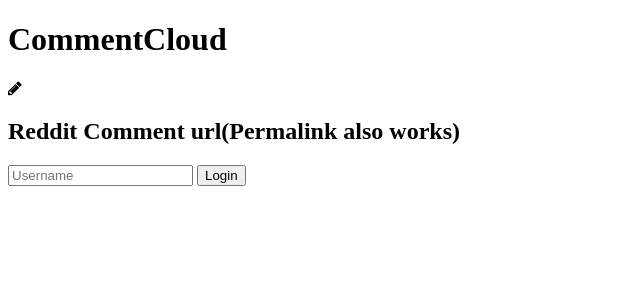
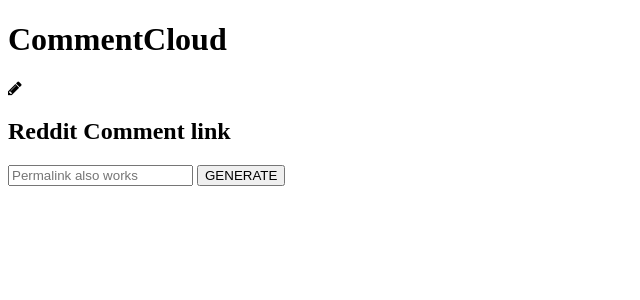
Before and after one commit to abdullah2891/CommentCloud, a Django app: page / in a window 1280 px wide. Shown: the top 300 px of the page, without its empty margins (0-640 px from the left). Run offline with Django 3.2, Linux system fonts and the light colour scheme; some libraries are stand-ins or nearby versions; some web fonts are replaced.

Commit message:
Template added

```diff
--- a/cloud/templates/cloud/form.html
+++ b/cloud/templates/cloud/form.html
@@ -31,11 +31,11 @@
 
   </div>
   <div class="form">
-    <h2>Reddit Comment url(Permalink also works)</h2>
+    <h2>Reddit Comment link</h2>
     <form class="form-signin" id="login_form" method="post" action="test">
         {% csrf_token %}
-      <input type="user" placeholder="Username" name="user" class="form-control"/>
-      <button>Login</button>
+      <input type="user" placeholder="Permalink also works" name="user" class="form-control"/>
+      <button>GENERATE</button>
     </form>
   </div>
 
```
